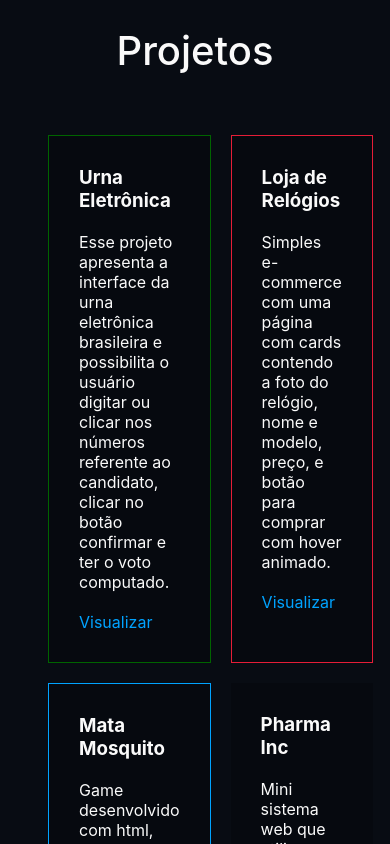
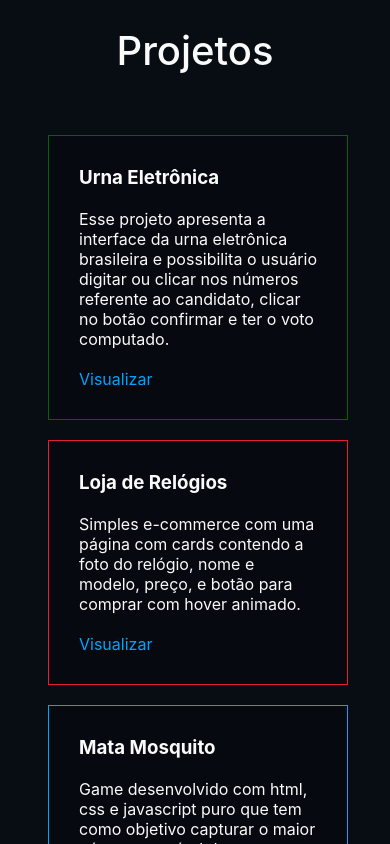
Before and after one commit to gabrielripardo/portfolio, a Next.js app: page / in a window 390 px wide. Shown: the part 2260-3104 px from the top of the page. Built offline with nearby package versions, Linux system fonts and the light colour scheme.

Commit message:
add responsividae cards de projects

```diff
--- a/components/Cards/styles.module.scss
+++ b/components/Cards/styles.module.scss
@@ -2,7 +2,6 @@
 
 .content {
     display: grid;
-    grid-template-columns: 1fr 1fr;
+    grid-template-columns: repeat(auto-fit, minmax(300px, 1fr));
     gap: 20px;
-    // background-color: $color-black;
 }
```
